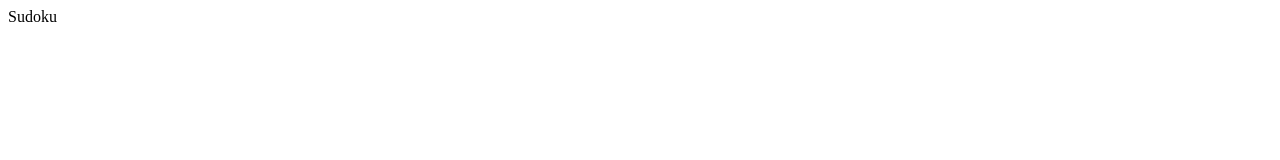
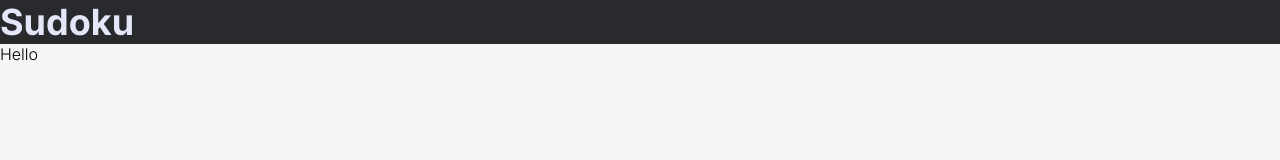
Before and after one commit to mklaso/sudoku-solver, a website: page index.html in a window 1280 px wide. Drawn offline with Linux system fonts and the light colour scheme.

Commit message:
set up sass/js file structure, and initial css.

```diff
--- a/index.html
+++ b/index.html
@@ -4,9 +4,15 @@
     <meta charset="UTF-8" />
     <meta name="viewport" content="width=device-width, initial-scale=1.0" />
     <title>Sudoku Game & Solver</title>
-    <link rel="stylesheet" href="style.css" />
+    <link rel="stylesheet" href="css/style.css" />
+    <link
+      href="https://fonts.googleapis.com/css2?family=Inter:wght@200;300;400;500;600;700&display=swap"
+      rel="stylesheet"
+    />
   </head>
+
   <body>
-    Sudoku
+    <h1 class="heading--1">Sudoku</h1>
+    <p>Hello</p>
   </body>
 </html>
--- /dev/null
+++ b/js/Sudoku.js
@@ -0,0 +1 @@
+// model for the sudoku puzzle
--- /dev/null
+++ b/js/index.js
@@ -0,0 +1 @@
+// main file - handles everything using mvc
--- /dev/null
+++ b/js/sudokuController.js
@@ -0,0 +1 @@
+// main controller for the sudoku puzzle
--- /dev/null
+++ b/js/sudokuView.js
@@ -0,0 +1 @@
+// main view for sudoku
--- /dev/null
+++ b/sass/_base.scss
@@ -0,0 +1,21 @@
+*,
+*::after,
+*::before {
+  margin: 0;
+  padding: 0;
+  box-sizing: inherit;
+}
+
+html {
+  // defines what 1 rem represents
+  font-size: 62.5%;
+}
+
+body {
+  box-sizing: border-box;
+}
+
+::selection {
+  background-color: $color-almost-black;
+  color: lavender;
+}
--- /dev/null
+++ b/sass/_typography.scss
@@ -0,0 +1,12 @@
+body {
+  font-size: $default-font-size;
+  font-family: "Inter", sans-serif;
+  font-weight: 300;
+  background-color: whitesmoke;
+}
+
+.heading--1 {
+  font-size: 3.6rem;
+  color: lavender;
+  background-color: $color-almost-black;
+}
--- /dev/null
+++ b/sass/_variables.scss
@@ -0,0 +1,9 @@
+// colours
+$color-white: #fff;
+$color-black: #000;
+
+$color-almost-white: #f3f8fb;
+$color-almost-black: #292a2d;
+
+// font
+$default-font-size: 1.6rem;
--- a/sass/main.scss
+++ b/sass/main.scss
@@ -0,0 +1,5 @@
+@import "variables";
+@import "base";
+@import "typography";
+@import "layout";
+@import "components";
```
Also changed, not shown: css/style.css (added), sass/_components.scss (added), sass/_layout.scss (added), style.css (deleted).
